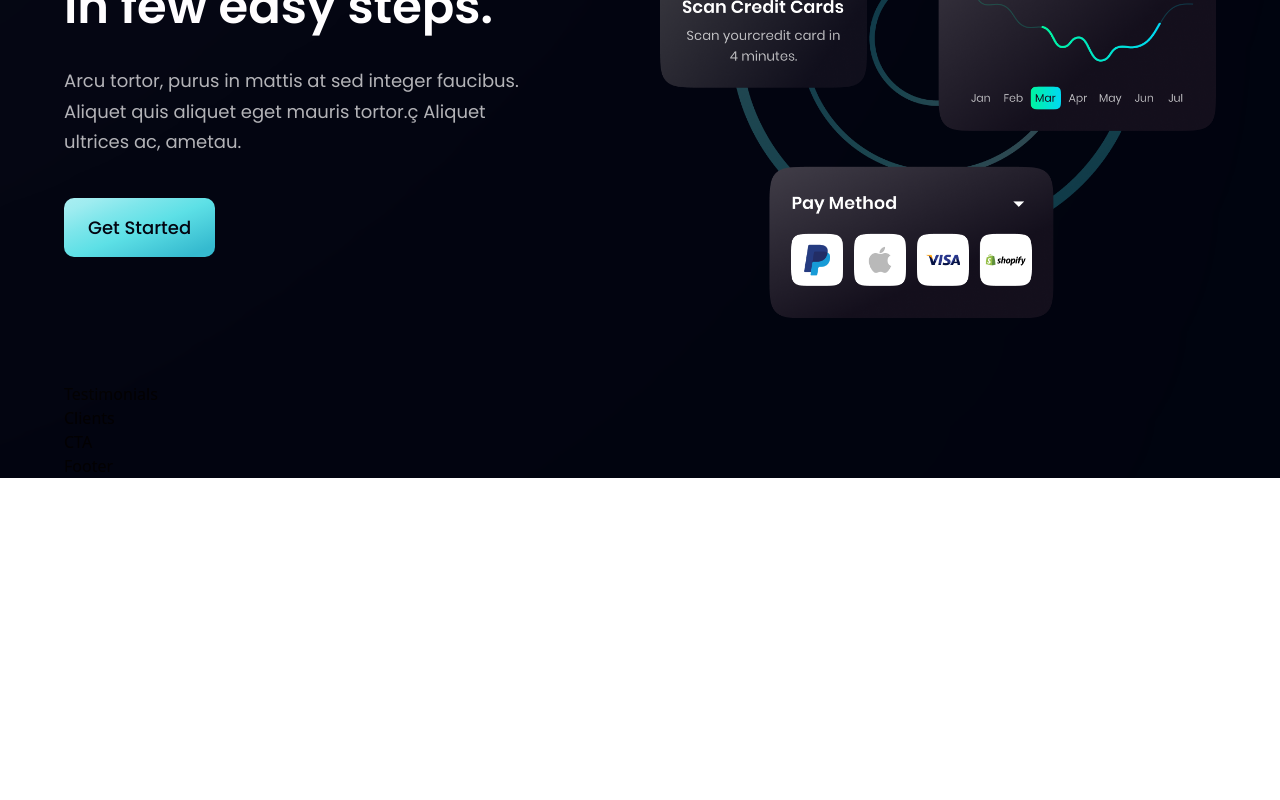
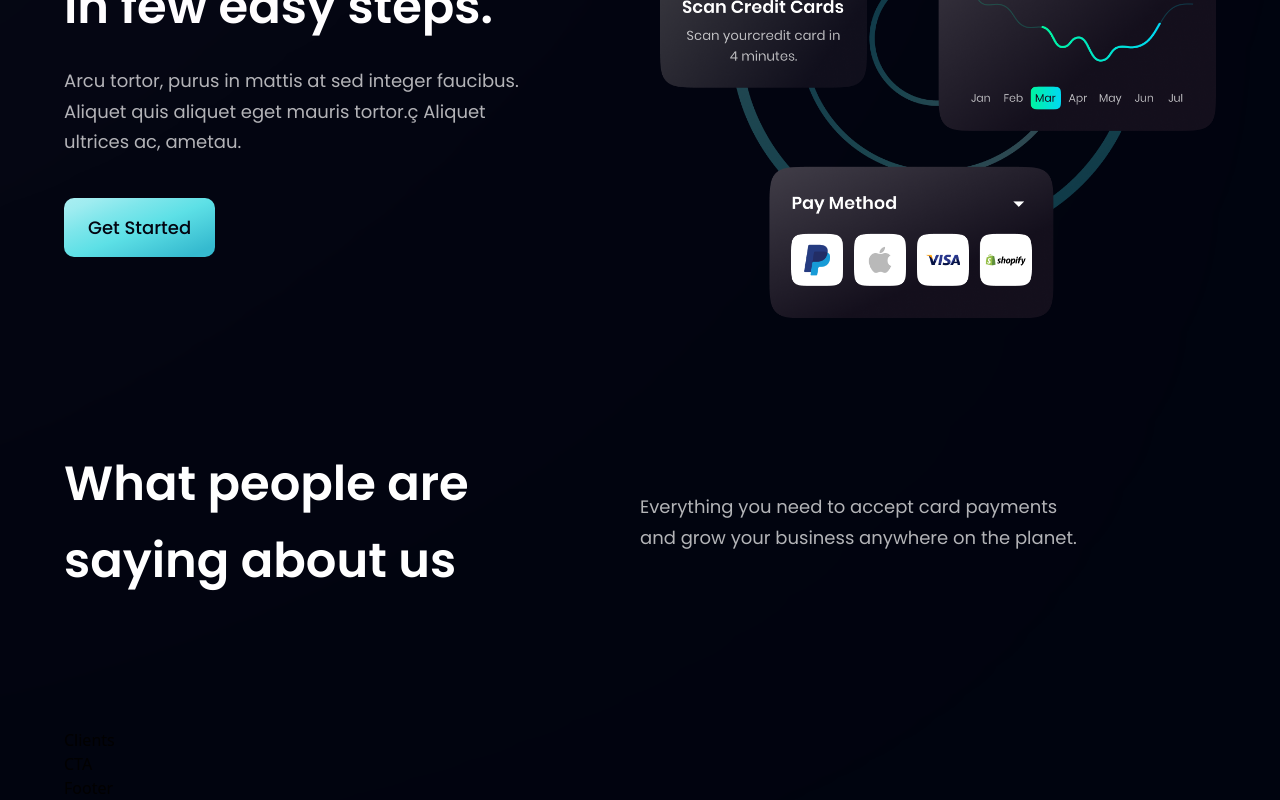
Before and after one commit to Jodjojo/hookbank, a React (Vite) app in the folder hookbank_project/: page / in a window 1280 px wide. Shown: the part 2422-3222 px from the top of the page. Before the commit the page ends 2900 px from the top, so only its background shows below. Built offline with nearby package versions, Linux system fonts and the light colour scheme.

Commit message:
Testimonials Section Content -1

```diff
--- a/hookbank_project/src/components/Testimonials.jsx
+++ b/hookbank_project/src/components/Testimonials.jsx
@@ -1,7 +1,26 @@
-import React from "react";
+import { feedback } from "../constants";
+import styles from "../style";
+import FeedbackCard from "./FeedbackCard";
+const Testimonials = () => (
+	<section
+		id='clients'
+		className={`${styles.paddingY} ${styles.flexCenter} flex-col relative`}
+	>
+		{/* TODO */}
+		<div />
 
-const Testimonials = () => {
-	return <div>Testimonials</div>;
-};
+		<div className='w-full flex justify-between items-center md:flex-row flex-col sm:mb-16 mb-6 relative z-[1]'>
+			<h1 className={styles.heading2}>
+				What people are <br className='sm:block hidden' /> saying about us
+			</h1>
+			<div className='w-full md:mt-0 mt-6'>
+				<p className={`${styles.paragraph} text-left max-w-[450px]`}>
+					Everything you need to accept card payments and grow your business
+					anywhere on the planet.
+				</p>
+			</div>
+		</div>
+	</section>
+);
 
 export default Testimonials;
```
